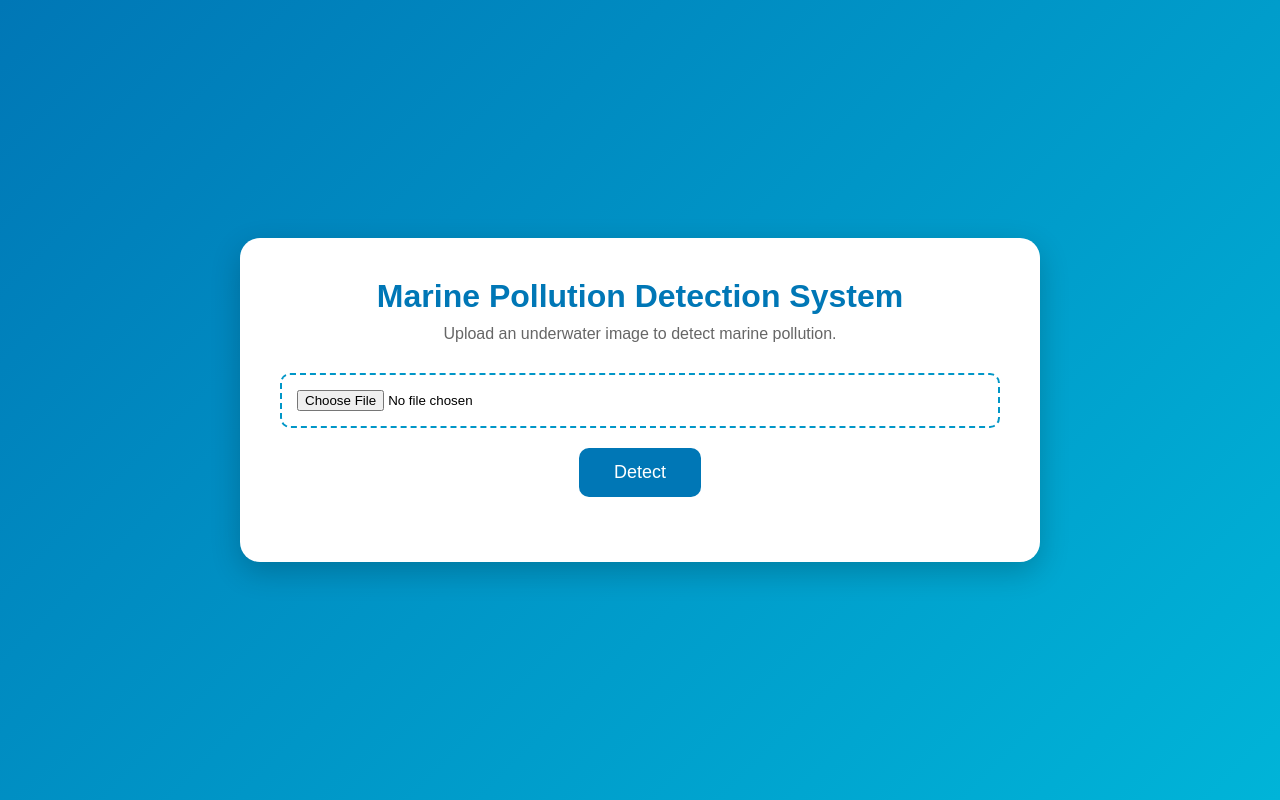
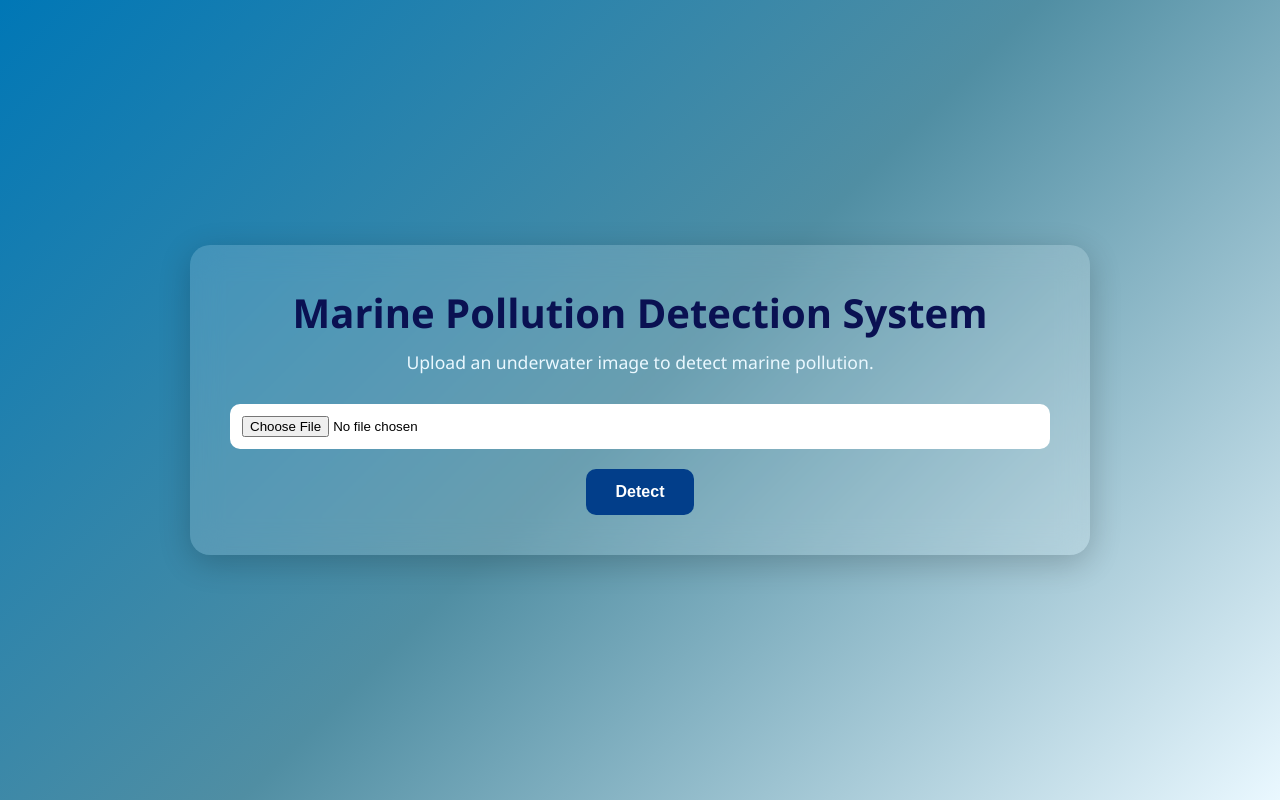
Before and after one commit to SubhaDass/Marine-Pollution-Detetection, a Flask app: page / in a window 1280 px wide. Run offline with Flask 3, Linux system fonts and the light colour scheme.

Commit message:
styiling file

```diff
--- a/app/static/style.css
+++ b/app/static/style.css
@@ -5,129 +5,179 @@
 }
 
 body{
-    font-family:Arial, sans-serif;
+    font-family:'Segoe UI', sans-serif;
     min-height:100vh;
 
     background:linear-gradient(
         135deg,
         #0077b6,
-        #0096c7,
-        #00b4d8
+        #508ea3,
+        #eaf8ff
     );
 
     display:flex;
     justify-content:center;
     align-items:center;
+    padding:20px;
 }
 
 .container{
-    width:90%;
-    max-width:800px;
+    width:100%;
+    max-width:900px;
 
-    background:white;
+    background:rgba(255,255,255,0.15);
+    backdrop-filter:blur(15px);
 
+    border-radius:20px;
     padding:40px;
 
-    border-radius:20px;
-
-    box-shadow:0 10px 30px rgba(0,0,0,0.2);
+    box-shadow:
+        0 8px 32px rgba(0,0,0,0.2);
 
     text-align:center;
+
+    animation:fadeIn 1s ease;
 }
 
 h1{
-    color:#0077b6;
+    color:rgb(10, 17, 82);
+    font-size:2.5rem;
     margin-bottom:10px;
 }
 
 .subtitle{
-    color:#666;
+    color:#eaf8ff;
     margin-bottom:30px;
+    font-size:1.1rem;
 }
 
 form{
-    margin:25px 0;
+    margin-top:20px;
 }
 
-input[type=file]{
+input[type="file"]{
     width:100%;
-    padding:15px;
-
-    border:2px dashed #0096c7;
-
+    padding:12px;
+    border:none;
     border-radius:10px;
-
+    background:white;
     cursor:pointer;
-
     margin-bottom:20px;
 }
 
 button{
-    padding:14px 35px;
-
+    padding:14px 30px;
     border:none;
-
     border-radius:10px;
 
-    background:#0077b6;
-
+    background:#023e8a;
     color:white;
 
-    font-size:18px;
+    font-size:16px;
+    font-weight:600;
 
     cursor:pointer;
-
-    transition:0.3s;
+    transition:all 0.3s ease;
 }
 
 button:hover{
-    background:#023e8a;
-    transform:translateY(-2px);
+    transform:translateY(-3px);
+    background:#03045e;
+    box-shadow:0 8px 20px rgba(0,0,0,0.2);
 }
 
 .card{
     margin-top:30px;
 
-    background:#f8fbff;
-
+    background:white;
     padding:25px;
-
     border-radius:15px;
 
-    box-shadow:0 4px 15px rgba(0,0,0,0.1);
+    box-shadow:
+        0 5px 20px rgba(0,0,0,0.15);
+
+    animation:slideUp 0.6s ease;
+}
+
+.card h2{
+    color:#0077b6;
+    margin-bottom:15px;
 }
 
 .preview{
     width:100%;
-    max-width:350px;
-
+    max-width:400px;
     border-radius:15px;
-
     margin-bottom:20px;
 
-    box-shadow:0 4px 12px rgba(0,0,0,0.2);
+    box-shadow:
+        0 5px 15px rgba(0,0,0,0.15);
+
+    transition:transform 0.3s ease;
 }
 
-.result-trash{
-    color:#d90429;
-    font-size:28px;
-    font-weight:bold;
+.preview:hover{
+    transform:scale(1.03);
 }
 
-.result-safe{
-    color:#2b9348;
-    font-size:28px;
+.result{
+    font-size:24px;
     font-weight:bold;
+    margin:10px 0;
 }
 
 .confidence{
-    margin-top:10px;
     font-size:18px;
     color:#555;
 }
 
+.trash{
+    color:#e63946;
+}
+
+.clean{
+    color:#2a9d8f;
+}
+
 .footer{
-    margin-top:25px;
-    color:#888;
+    margin-top:20px;
+    color:white;
     font-size:14px;
 }
+
+@keyframes fadeIn{
+    from{
+        opacity:0;
+        transform:translateY(-20px);
+    }
+    to{
+        opacity:1;
+        transform:translateY(0);
+    }
+}
+
+@keyframes slideUp{
+    from{
+        opacity:0;
+        transform:translateY(30px);
+    }
+    to{
+        opacity:1;
+        transform:translateY(0);
+    }
+}
+
+@media(max-width:768px){
+
+    .container{
+        padding:25px;
+    }
+
+    h1{
+        font-size:2rem;
+    }
+
+    .preview{
+        max-width:100%;
+    }
+}
```
